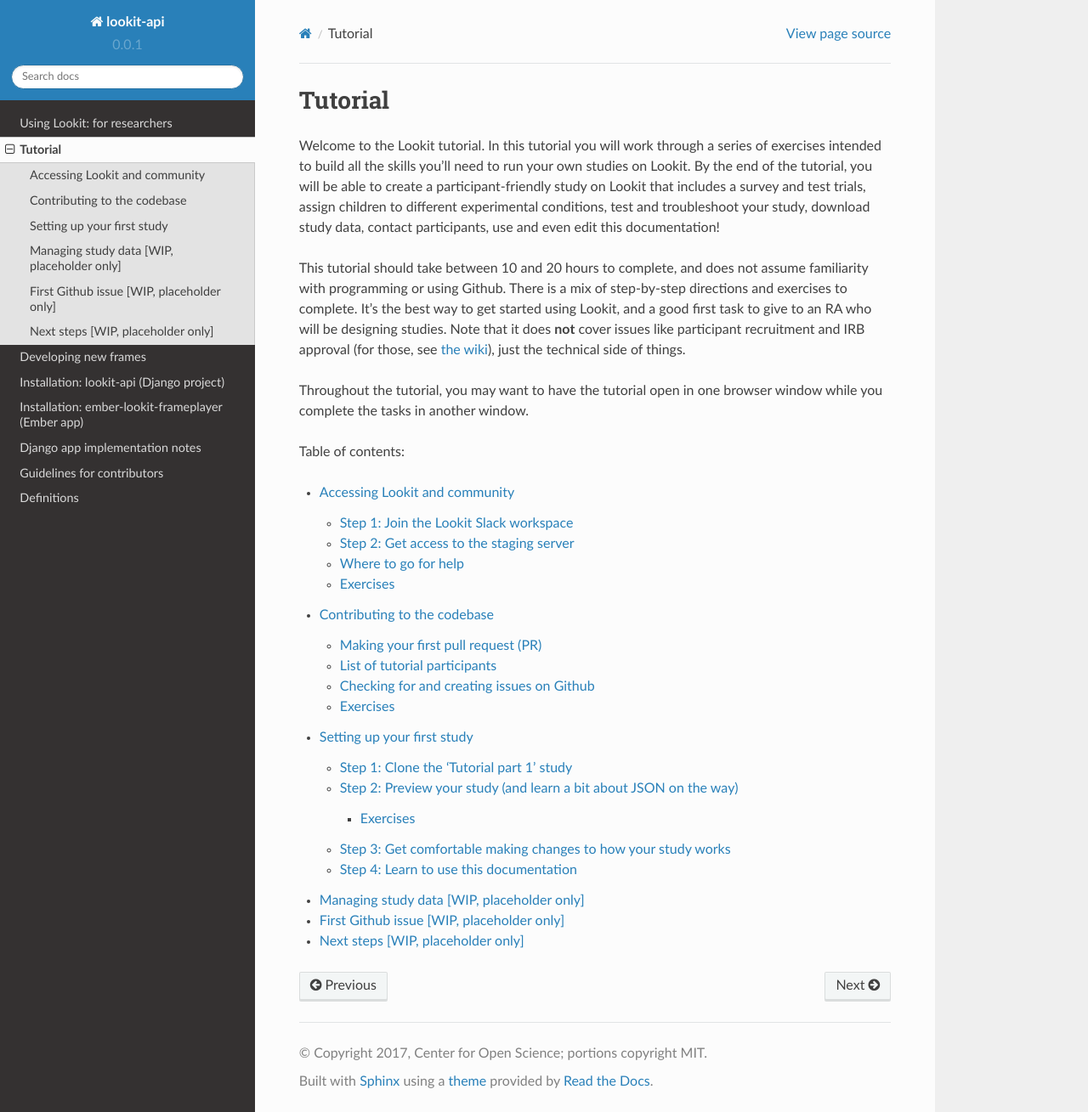
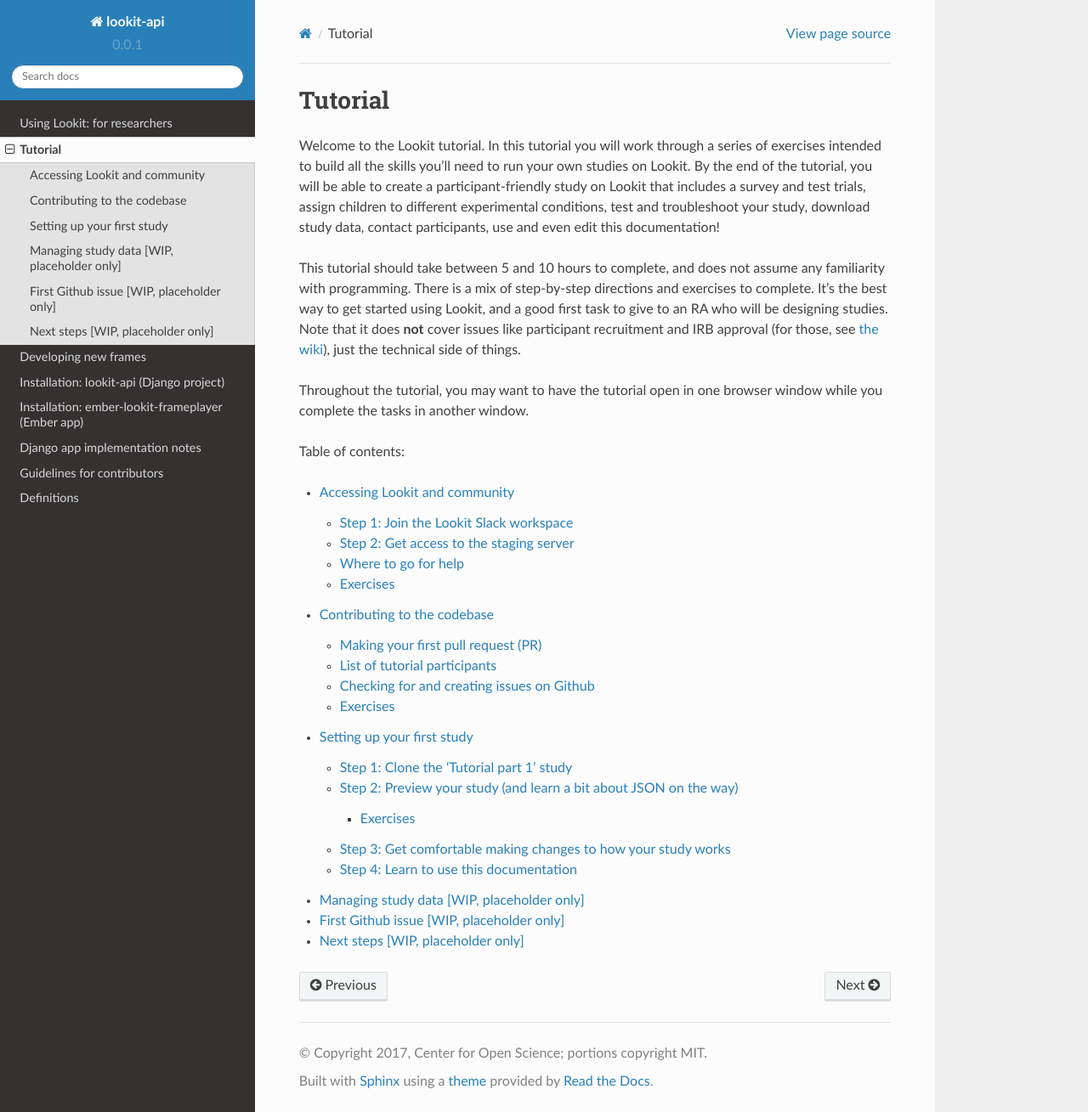
Before and after one commit to lookit/lookit-docs, a Sphinx documentation site: the page built from docs/source/tutorial.rst, in a window 1280 px wide and 1309 px high. Shown: the whole window at 85% size. Built offline with Sphinx 7.4.7 and the Read the Docs theme 2.0.0, drawn with Linux system fonts in a browser that asks for light colours.

Commit message:
time estimate update

```diff
--- a/docs/source/tutorial.rst
+++ b/docs/source/tutorial.rst
@@ -4,7 +4,7 @@ Tutorial
 
 Welcome to the Lookit tutorial. In this tutorial you will work through a series of exercises intended to build all the skills you'll need to run your own studies on Lookit. By the end of the tutorial, you will be able to create a participant-friendly study on Lookit that includes a survey and test trials, assign children to different experimental conditions, test and troubleshoot your study, download study data, contact participants, use and even edit this documentation!
 
-This tutorial should take between 10 and 20 hours to complete, and does not assume familiarity with programming or using Github. There is a mix of step-by-step directions and exercises to complete. It's the best way to get started using Lookit, and a good first task to give to an RA who will be designing studies. Note that it does **not** cover issues like participant recruitment and IRB approval (for those, see `the wiki <https://github.com/lookit/research-resources/wiki/>`_), just the technical side of things.
+This tutorial should take between 5 and 10 hours to complete, and does not assume any familiarity with programming. There is a mix of step-by-step directions and exercises to complete. It's the best way to get started using Lookit, and a good first task to give to an RA who will be designing studies. Note that it does **not** cover issues like participant recruitment and IRB approval (for those, see `the wiki <https://github.com/lookit/research-resources/wiki/>`_), just the technical side of things.
 
 Throughout the tutorial, you may want to have the tutorial open in one browser window while you complete the tasks in another window.
 
```
